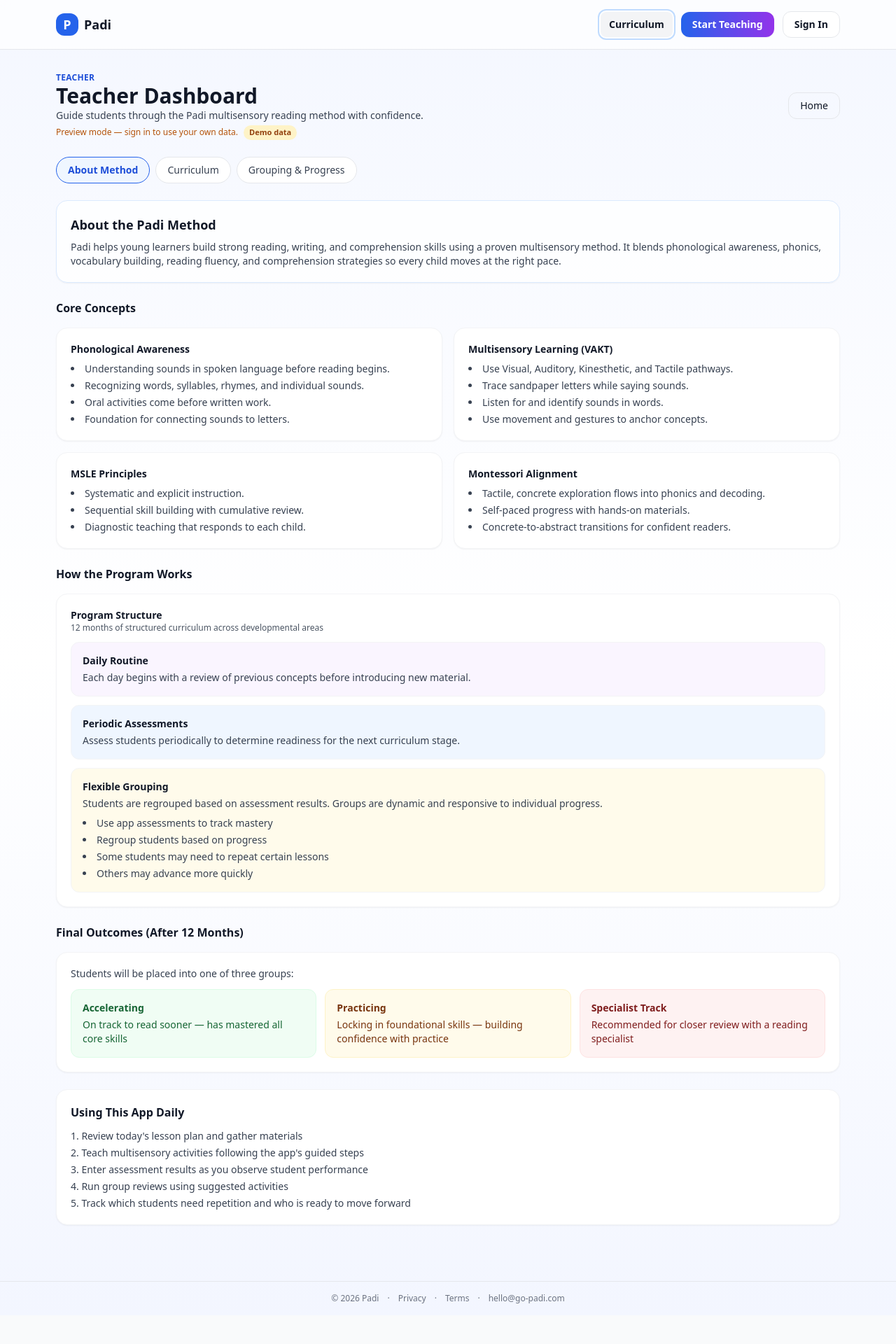
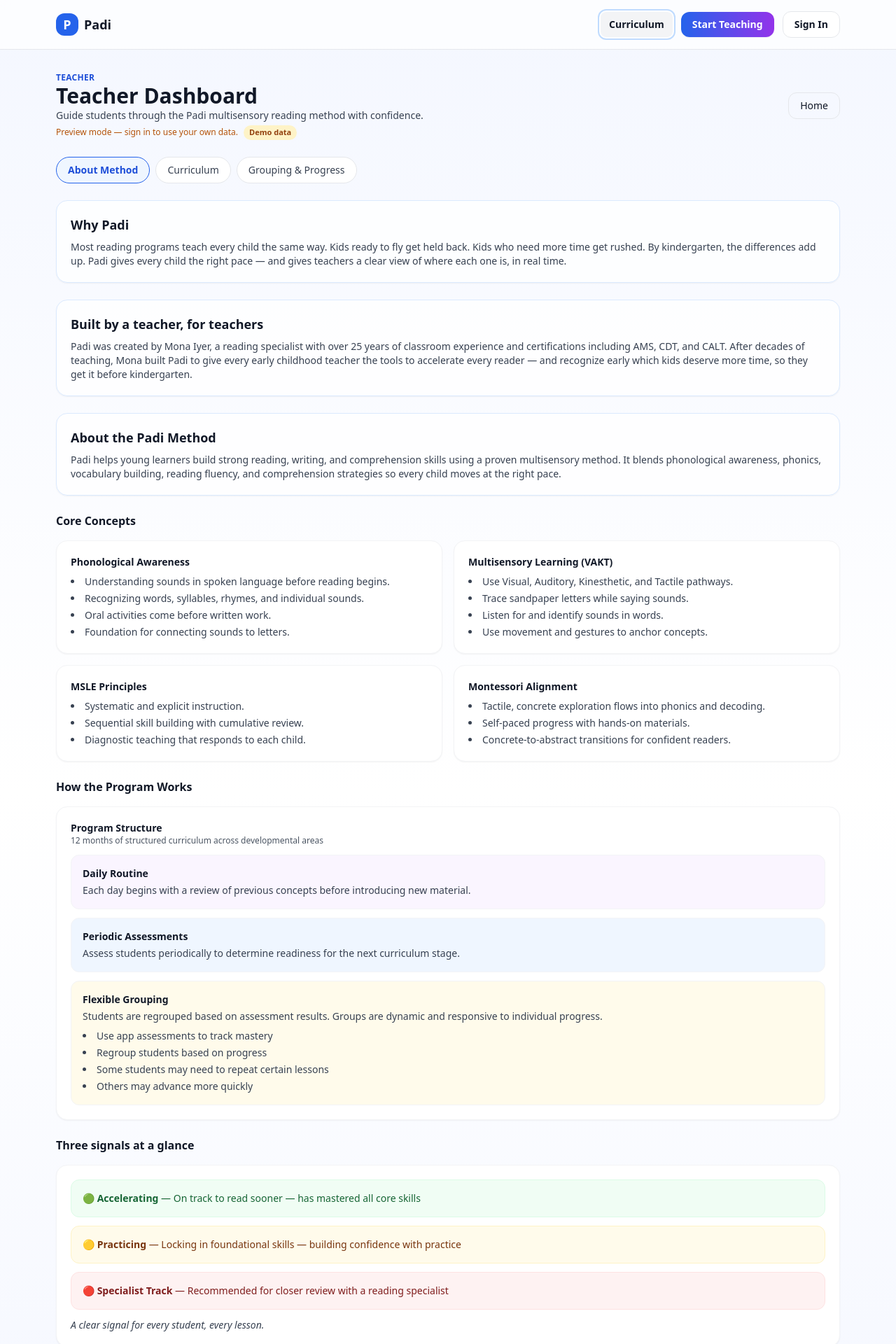
Before and after one commit to go-padi/padi-mvp, a Next.js app: page /teacher/about in a window 1280 px wide. Shown: the top 1920 px of the page at 70% size. Before the commit the page ends 1879 px from the top, so only its background shows below. Built offline with nearby package versions, Linux system fonts and the light colour scheme; no server answers.

Commit message:
BuildLoop iteration 2: LR-27

```diff
--- a/app/teacher/about/page.tsx
+++ b/app/teacher/about/page.tsx
@@ -1,4 +1,6 @@
 'use client';
+import { useAuth } from '@/lib/auth-store';
+import { rolePhrase } from '@/lib/copy/roleCopy';
 
 const coreConcepts = [
   {
@@ -62,24 +64,6 @@ const programStructure = [
   },
 ];
 
-const outcomes = [
-  {
-    label: 'Accelerating',
-    description: 'On track to read sooner — has mastered all core skills',
-    tone: 'bg-green-50 text-green-800 border-green-100',
-  },
-  {
-    label: 'Practicing',
-    description: 'Locking in foundational skills — building confidence with practice',
-    tone: 'bg-amber-50 text-amber-900 border-amber-100',
-  },
-  {
-    label: 'Specialist Track',
-    description: 'Recommended for closer review with a reading specialist',
-    tone: 'bg-red-50 text-red-900 border-red-100',
-  },
-];
-
 const dailyUse = [
   "Review today's lesson plan and gather materials",
   "Teach multisensory activities following the app's guided steps",
@@ -89,9 +73,22 @@ const dailyUse = [
 ];
 
 export default function AboutPage(){
+  const { role } = useAuth();
 
   return (
     <div className="space-y-6">
+      <section className="rounded-2xl border border-blue-100 bg-white/80 p-5 shadow-sm">
+        <h3 className="text-lg font-semibold text-gray-900">Why Padi</h3>
+        <p className="mt-2 text-sm text-gray-700">
+          Most reading programs teach every child the same way. Kids ready to fly get held back. Kids who need more time get rushed. By kindergarten, the differences add up. Padi gives every child the right pace — and gives {rolePhrase(role, 'teachers', 'you')} a clear view of where each one is, in real time.
+        </p>
+      </section>
+      <section className="rounded-2xl border border-blue-100 bg-white/80 p-5 shadow-sm">
+        <h3 className="text-lg font-semibold text-gray-900">Built by a teacher, for teachers</h3>
+        <p className="mt-2 text-sm text-gray-700">
+          Padi was created by Mona Iyer, a reading specialist with over 25 years of classroom experience and certifications including AMS, CDT, and CALT. After decades of teaching, Mona built Padi to give every early childhood teacher the tools to accelerate every reader — and recognize early which kids deserve more time, so they get it before kindergarten.
+        </p>
+      </section>
       <div className="rounded-2xl border border-blue-100 bg-white/80 p-5 shadow-sm">
         <h3 className="text-lg font-semibold text-gray-900">About the Padi Method</h3>
         <p className="mt-2 text-sm text-gray-700">
@@ -138,20 +135,23 @@ export default function AboutPage(){
           </div>
         </div>
       </div>
-      <div className="space-y-4">
-        <h4 className="text-base font-semibold text-gray-900">Final Outcomes (After 12 Months)</h4>
+      <section className="space-y-4">
+        <h4 className="text-base font-semibold text-gray-900">Three signals at a glance</h4>
         <div className="rounded-2xl border border-gray-100 bg-white p-5 shadow-sm space-y-3">
-          <p className="text-sm text-gray-700">Students will be placed into one of three groups:</p>
-          <div className="grid gap-3 md:grid-cols-3">
-            {outcomes.map(o => (
-              <div key={o.label} className={`rounded-xl border p-4 ${o.tone}`}>
-                <p className="text-sm font-semibold">{o.label}</p>
-                <p className="mt-1 text-sm">{o.description}</p>
-              </div>
-            ))}
+          <div className="space-y-3">
+            <div className="rounded-xl border p-4 bg-green-50 text-green-800 border-green-100">
+              <p className="text-sm">🟢 <span className="font-semibold">Accelerating</span> — On track to read sooner — has mastered all core skills</p>
+            </div>
+            <div className="rounded-xl border p-4 bg-amber-50 text-amber-900 border-amber-100">
+              <p className="text-sm">🟡 <span className="font-semibold">Practicing</span> — Locking in foundational skills — building confidence with practice</p>
+            </div>
+            <div className="rounded-xl border p-4 bg-red-50 text-red-900 border-red-100">
+              <p className="text-sm">🔴 <span className="font-semibold">Specialist Track</span> — Recommended for closer review with a reading specialist</p>
+            </div>
           </div>
+          <p className="text-sm italic text-gray-700">A clear signal for every student, every lesson.</p>
         </div>
-      </div>
+      </section>
       <div className="space-y-3 rounded-2xl border border-gray-100 bg-white p-5 shadow-sm">
         <h4 className="text-base font-semibold text-gray-900">Using This App Daily</h4>
         <ol className="list-decimal list-inside space-y-1 text-sm text-gray-700">
```
Also changed, not shown: 5 other files (tests, documents, lock files or other folders).
